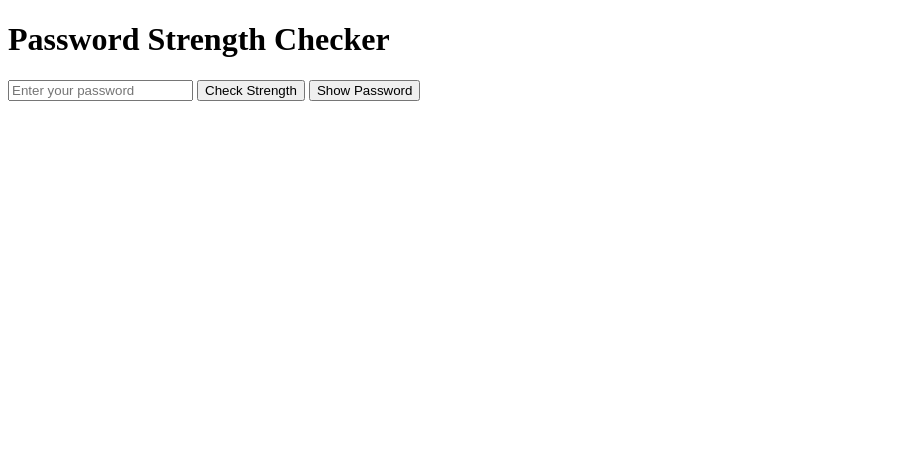
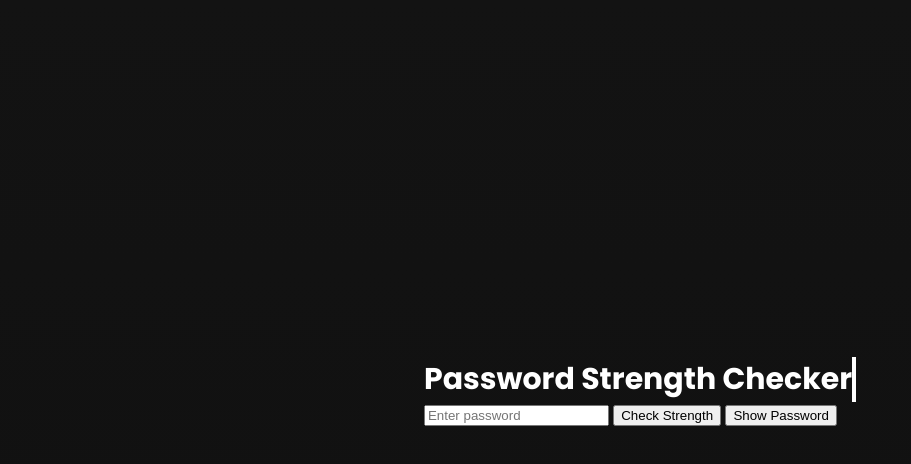
Before and after one commit to HexHunter-Dev/password-strength-checker, a website with bundled scripts: page index.html in a window 1280 px wide. Shown: the whole page, without its empty margins (0-911 px from the left). Built offline with nearby package versions, Linux system fonts and the light colour scheme.

Commit message:
feat: import @zxcvbn-ts/core and add initial styling

```diff
--- a/index.html
+++ b/index.html
@@ -8,11 +8,16 @@
 
     <div>
         <h1>Password Strength Checker</h1>
-        <input type="password" id="pwd" placeholder="Enter your password">
+        <input type="password" id="password" placeholder="Enter password">
         <button onclick="checkPasswordStrength()">Check Strength</button>
         <button onclick="togglePasswordVisibility()">Show Password</button>
         <p id="result"></p>
 
+        <div id="strength-meter">
+            <div id="strength-bar"></div>
+        </div>
+
+        <p id="label"></p>
 
     </div>
 </head>
--- a/static/script.js
+++ b/static/script.js
@@ -0,0 +1,6 @@
+import { zxcvbn, zxcvbnOptions } from "@zxcvbn-ts/core";
+
+const input = document.getElementById('password');
+const meter = document.getElementById('strength-meter');
+const bar = document.getElementById('strength-bar');
+const feedback = document.getElementById('feedback');
--- a/static/style.css
+++ b/static/style.css
@@ -0,0 +1,23 @@
+@import url("https://fonts.googleapis.com/css2?family=Poppins:wght@100;200;300;400;500;600;700;800;900&display=swap");
+html,
+body {
+  margin: 0;
+  padding: 0;
+  height: 100%;
+  background: linear-gradient(to bottom, #131313, #101010);
+  font-family: "Poppins", sans-serif;
+  background-attachment: fixed;
+  display: flex;
+  align-items: center;
+  justify-content: center;
+  flex-direction: column;
+}
+
+h1 {
+  font-size: 30px;
+  color: #ffffff;
+  margin: 0;
+  overflow: hidden;
+  white-space: nowrap;
+  border-right: 4px solid #ffffff;
+}
```
Also changed, not shown: package.json (added, +7 -0 lines), 1 other file.
